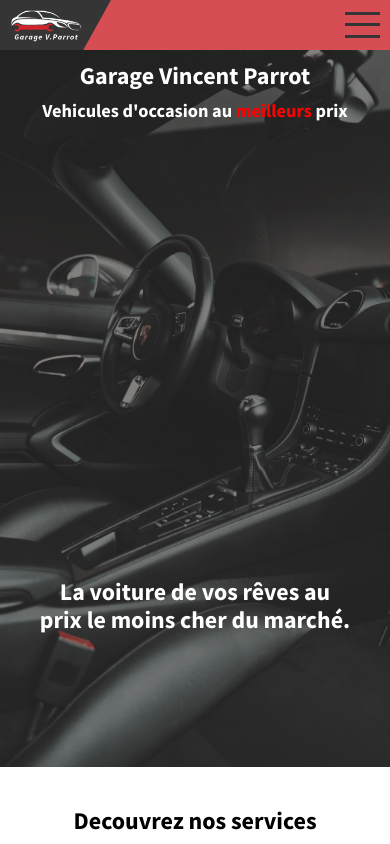
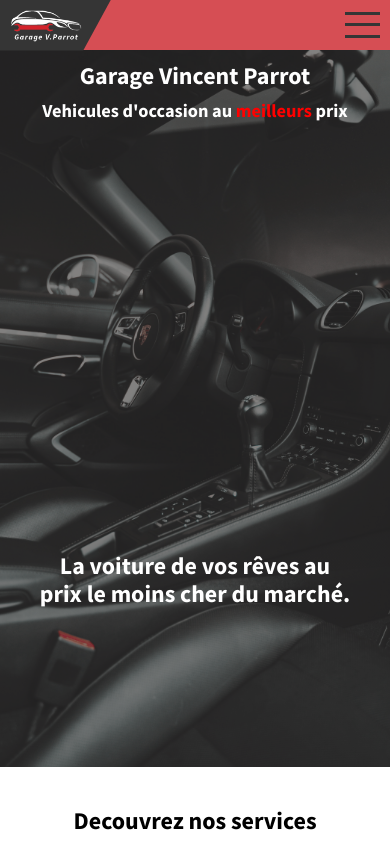
Before and after one commit to MarcoFormante/newGarageVincentParrot, a React (Create React App) app: page / in a window 390 px wide. Shown: the top 844 px of the page. Built offline with nearby package versions, Linux system fonts and the light colour scheme; no server answers.

Commit message:
Nav for Mobile (iphone): bug fixed caused by sticky and relative  position on iphone

```diff
--- a/src/stylesheets/components/_page-title.scss
+++ b/src/stylesheets/components/_page-title.scss
@@ -5,7 +5,7 @@
   position: absolute;
  font-weight: bold;
  width: 100%;
- z-index: 2;
+ z-index: 1;
 }
 
 
@@ -18,7 +18,7 @@
 .page_title_home{
     padding-top: 50px;
     color: $white-color;
-    z-index: 2;
+    z-index: 1;
 
 
     span{
--- a/src/stylesheets/index.css
+++ b/src/stylesheets/index.css
@@ -119,7 +119,7 @@ components: button
   .nav {
     height: 100vh;
     width: 0vw;
-    position: fixed;
+    position: absolute;
     left: 0;
     top: 0;
     background-color: #353535;
@@ -130,11 +130,13 @@ components: button
   .nav--open {
     width: 100vw;
     z-index: 9;
+    height: 100vh;
   }
   .nav--open > .nav_container {
     opacity: 1;
     transform: translateX(0);
     position: relative;
+    height: 100vh;
   }
   .nav_container {
     display: flex;
@@ -241,7 +243,7 @@ a.active {
   position: absolute;
   font-weight: bold;
   width: 100%;
-  z-index: 2;
+  z-index: 1;
 }
 
 .page_title {
@@ -252,7 +254,7 @@ a.active {
 .page_title_home {
   padding-top: 50px;
   color: #FFFFFF;
-  z-index: 2;
+  z-index: 1;
 }
 .page_title_home span {
   color: red;
@@ -829,6 +831,8 @@ header {
   align-items: center;
   position: sticky;
   top: 0;
+  left: 0;
+  z-index: 10;
 }
 @media screen and (min-width: 769px) {
   header {
@@ -838,7 +842,7 @@ header {
 
 .brand_logo {
   background-color: #353535;
-  height: 100%;
+  height: 51px;
   width: 111px;
   display: flex;
   flex-direction: row;
@@ -854,6 +858,7 @@ header {
   .brand_logo {
     width: 150px;
     padding-left: 25px;
+    height: 100%;
   }
 }
 .brand_logo img {
@@ -896,8 +901,10 @@ header {
   gap: 20px;
 }
 .footer .social_icons img {
-  width: 40px;
-  height: 40px;
+  width: 35px;
+  height: 30px;
+  -o-object-fit: fill;
+     object-fit: fill;
 }
 .footer .pol {
   order: 1;
@@ -968,6 +975,7 @@ pages: home
   background-position: center;
   background-size: cover;
   width: 100vw;
+  position: relative;
 }
 @media screen and (min-width: 769px) {
   .hero_home {
@@ -986,11 +994,14 @@ pages: home
   background-color: #353535;
   opacity: 0.6;
   position: absolute;
-  z-index: 1;
+  top: 0px;
+  left: 0;
+  z-index: 0;
 }
 .hero_home_caption {
   width: 70%;
   position: absolute;
+  top: 70%;
   left: 50%;
   transform: translateX(-50%);
   bottom: 14%;
--- a/src/stylesheets/layout/_footer.scss
+++ b/src/stylesheets/layout/_footer.scss
@@ -24,8 +24,9 @@
         gap: 20px;
 
         img{
-            width: 40px;
-            height: 40px;
+            width: 35px;
+            height: 30px;
+            object-fit:fill;
         }
     }
 
--- a/src/stylesheets/layout/_header.scss
+++ b/src/stylesheets/layout/_header.scss
@@ -10,7 +10,8 @@ header{
     @include flex_spaceB;
     position:sticky;
     top: 0;
-
+    left: 0;
+   z-index: 10;
     @media screen and (min-width:769px) {
         height:$header_height;
     }
@@ -19,7 +20,7 @@ header{
 //brand logo in header
 .brand_logo{
     background-color: $secondary_color;
-    height: 100%;
+    height: 51px;
     width: 111px;
     @include flex_center(row);
     justify-content: flex-start;
@@ -31,6 +32,7 @@ header{
     @media screen and (min-width:769px) {
        width: 150px;
        padding-left: 25px;
+       height: 100%;
     }
 
         img{
--- a/src/stylesheets/pages/_home.scss
+++ b/src/stylesheets/pages/_home.scss
@@ -7,6 +7,7 @@
     background-position: center;
     background-size: cover;
     width: 100vw;
+    position: relative;
 
     @media screen and (min-width:769px) {
         width: 110vw;
@@ -24,13 +25,16 @@
         height: 85vh;
         background-color: $secondary_color;
         opacity: 0.6;
-        position: absolute;
-        z-index: 1;
+        position:absolute;
+        top: 0px;
+        left: 0;
+        z-index: 0;
     }
 
     &_caption{
         width: 70%;
         position: absolute;
+        top: 70%;
         left: 50%;
         transform: translateX(-50%);
         bottom: 14%;
```
Also changed, not shown: src/stylesheets/components/_nav.scss (+5 -2 lines), 1 other file (tests, documents, lock files or other folders).
